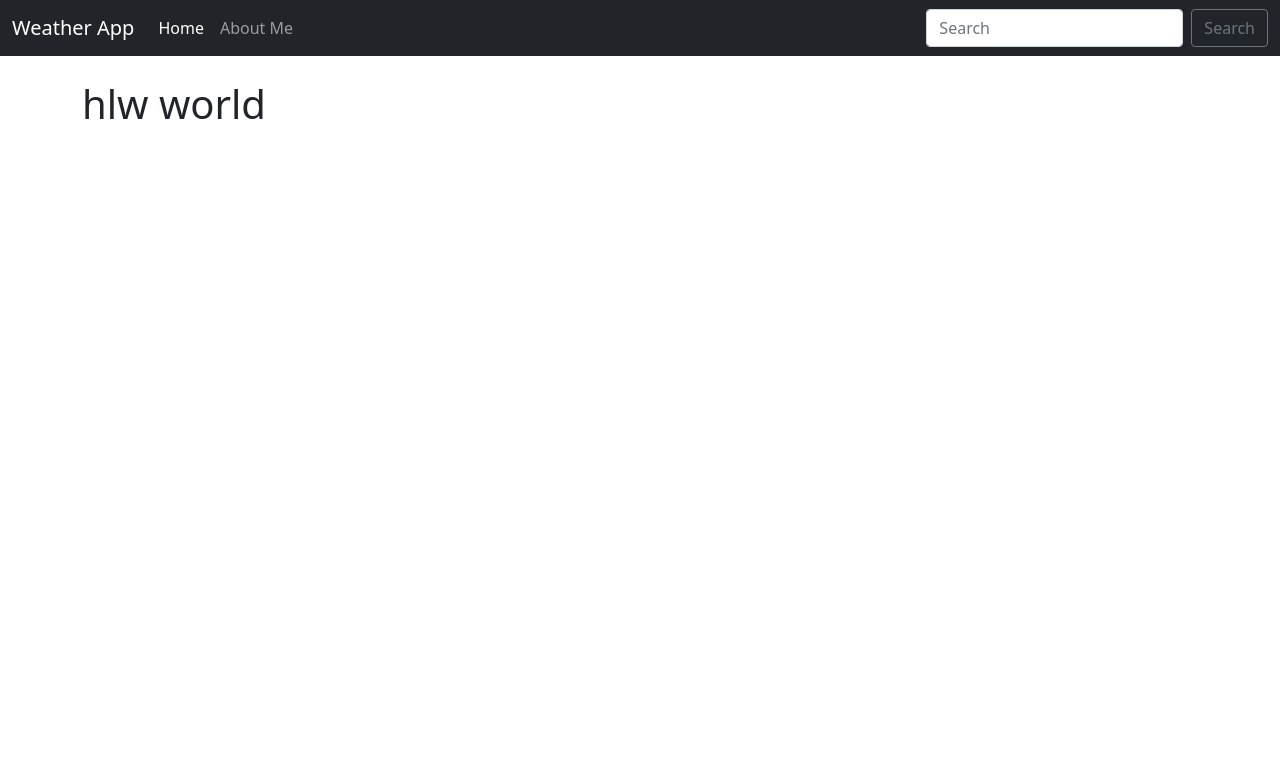
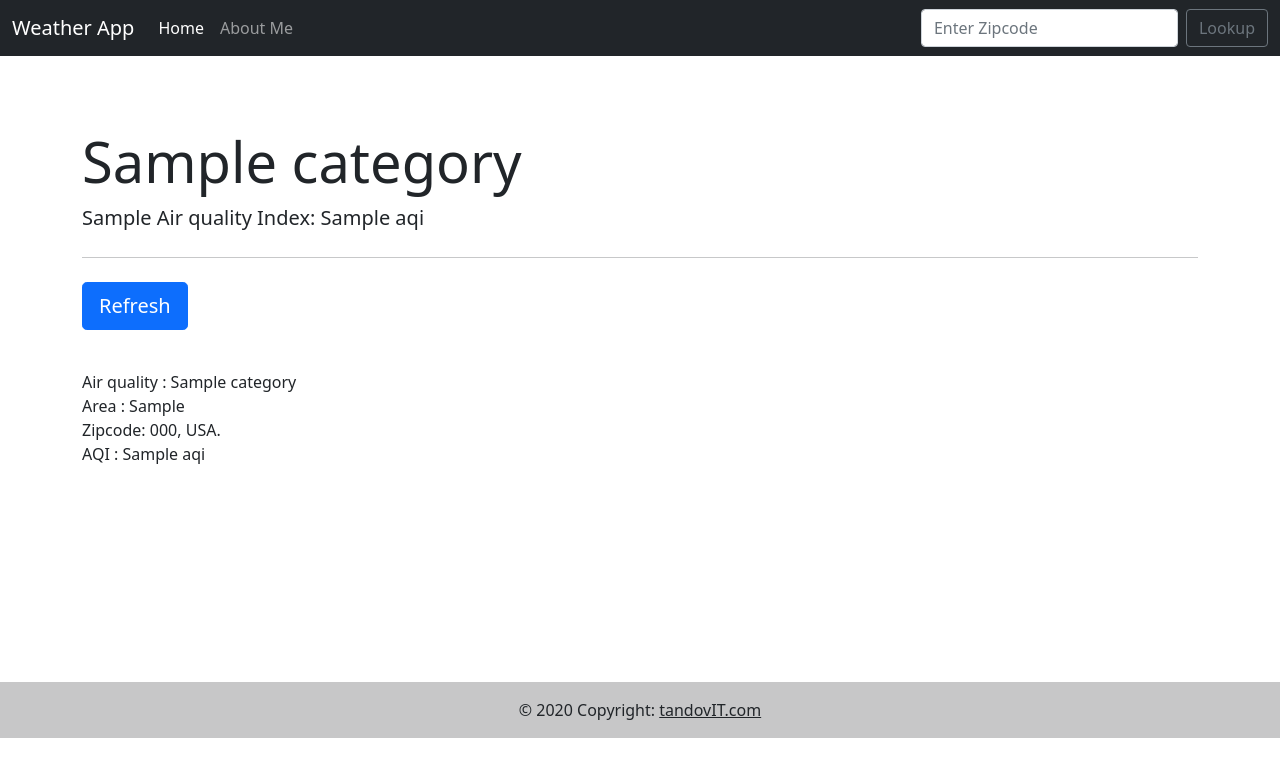
Before and after one commit to carbon-ahs/django_weatherapp, a Django app: template lookup/templates/home.html in a window 1280 px wide. Shown: the top 777 px of the page. Run offline with Django 3.2, Linux system fonts and the light colour scheme; the template is opened without the code that fills it: most values are stand-ins (such as "Sample title", 1, 10 or a date in 2020).

Commit message:
git init for weather app

```diff
--- a/lookup/templates/base.html
+++ b/lookup/templates/base.html
@@ -8,8 +8,16 @@
     <!-- Bootstrap CSS -->
     <link href="https://cdn.jsdelivr.net/npm/bootstrap@5.0.2/dist/css/bootstrap.min.css" rel="stylesheet" integrity="sha384-EVSTQN3/azprG1Anm3QDgpJLIm9Nao0Yz1ztcQTwFspd3yD65VohhpuuCOmLASjC" crossorigin="anonymous">
 
-    <title>Hello, world!</title>
+    <title>Air Quality</title>
   </head>
+
+  <style>
+    .good {background-color: #0C0}
+    .mid {background-color: #0B0}
+    .low {background-color: #0A0}
+
+  </style>
+
   <body>
     <nav class="navbar navbar-expand-lg navbar-dark bg-dark">
     <div class="container-fluid">
@@ -27,9 +35,10 @@
             </li>
 
         </ul>
-        <form class="d-flex">
-            <input class="form-control me-2" type="search" placeholder="Search" aria-label="Search">
-            <button class="btn btn-outline-secondary" type="submit">Search</button>
+        <form action="{% url 'home' %}" class="d-flex" method="POST">
+            {% csrf_token %}
+            <input class="form-control me-2" type="search" placeholder="Enter Zipcode" aria-label="Search" name = 'zipcode'>
+            <button class="btn btn-outline-secondary" type="submit">Lookup</button>
         </form>
         </div>
     </div>
@@ -50,5 +59,13 @@
     <script src="https://cdn.jsdelivr.net/npm/@popperjs/core@2.9.2/dist/umd/popper.min.js" integrity="sha384-IQsoLXl5PILFhosVNubq5LC7Qb9DXgDA9i+tQ8Zj3iwWAwPtgFTxbJ8NT4GN1R8p" crossorigin="anonymous"></script>
     <script src="https://cdn.jsdelivr.net/npm/bootstrap@5.0.2/dist/js/bootstrap.min.js" integrity="sha384-cVKIPhGWiC2Al4u+LWgxfKTRIcfu0JTxR+EQDz/bgldoEyl4H0zUF0QKbrJ0EcQF" crossorigin="anonymous"></script>
     -->
+    <footer class="bg-light text-center text-lg-start">
+      <!-- Copyright -->
+      <div class="text-center p-3" style="background-color: rgba(0, 0, 0, 0.2);">
+        © 2020 Copyright:
+        <a class="text-dark" href="#">tandovIT.com</a>
+      </div>
+      <!-- Copyright -->
+    </footer>
   </body>
 </html>
--- a/lookup/templates/home.html
+++ b/lookup/templates/home.html
@@ -1,5 +1,43 @@
 {% extends 'base.html' %}
 
 {% block content %}
-<h1> hlw world </h1>
+</br>
+</br>
+
+{% if api %}
+    {% if api == 'Error...' %}
+        Sorry Man, Error!!!
+    {% else %}
+        <div class="jumbotron">
+            <h1 class="display-4">{{ api.0.Category.Name }}</h1>
+            <p class="lead">{{ api.0.ReportingArea }} Air quality Index: {{ api.0.AQI }}</p>
+            <hr class="my-4">
+            <p></p>
+            <p class="lead">
+                <a class="btn btn-primary btn-lg" href="{% url 'home' %}" role="button">Refresh</a>
+            </p>
+        </div>
+
+        </br>
+        Air quality : {{ api.0.Category.Name }}
+        </br>
+        Area : {{ api.0.ReportingArea }}
+        </br>
+        {% if zipcode %} Zipcode: {{ zipcode }}, USA. {% endif %}
+        </br>
+        AQI : {{ api.0.AQI }}
+        </br>
+        </br>
+        </br>
+        </br>
+        </br>
+        </br>
+        </br>
+        </br>
+        </br>
+        </br>
+
+    {% endif %}
+
+{% endif %}
 {% endblock %}
```
Also changed, not shown: lookup/views.py (+26 -1 lines).
